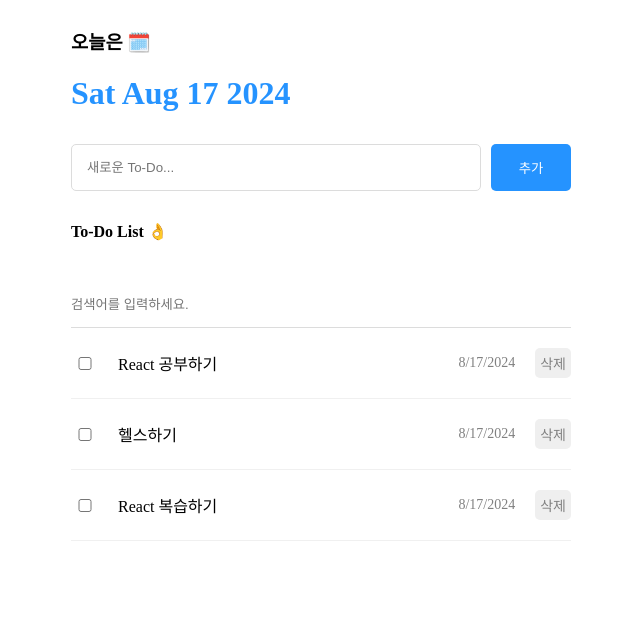
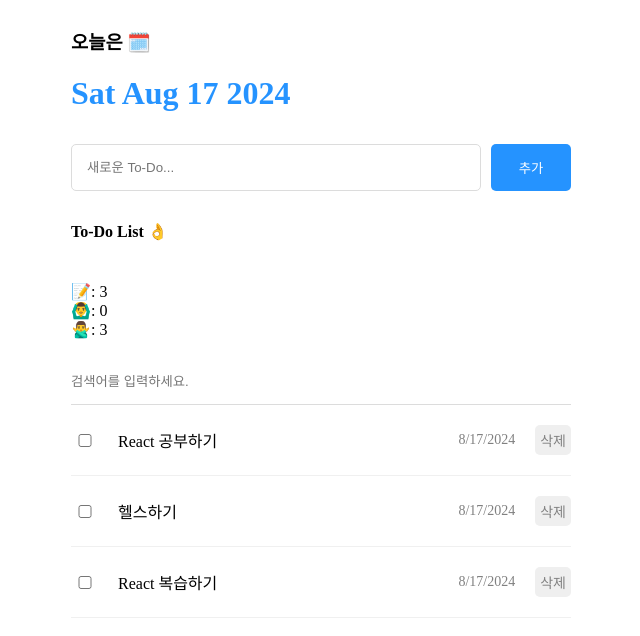
Before and after one commit to sik2Boii/react-study, a React (Vite) app in the folder section07/: page / in a window 1280 px wide. Shown: the top 636 px of the page, without its empty margins (319-959 px from the left). Built offline with nearby package versions, Linux system fonts and the light colour scheme.

Commit message:
React useMemo와 연산 최적화

```diff
--- a/section07/src/components/List.jsx
+++ b/section07/src/components/List.jsx
@@ -1,4 +1,4 @@
-import { useState } from "react";
+import { useMemo, useState } from "react";
 import "./List.css";
 import ToDoItem from "./ToDoItem";
 
@@ -20,9 +20,32 @@ const List = ({ todos, onUpdate, onDelete }) => {
 
   const filteredTodos = getFilteredData();
 
+  // useMemo
+  // 불필요한 연산을 방지합니다.
+  // "메모이제이션(Memoization)" 기법을 기반으로 불필요한 연산을 최적화하는 React 훅입니다.
+  // todos 배열이 변경될 때만 계산이 수행되도록 하여 불필요한 연산을 피합니다.
+  // filter 함수는 배열을 순회하며 조건에 맞는 요소를 찾기 때문에 데이터의 양이 많아질수록 성능에 영향을 줄 수 있습니다.
+  // useMemo를 사용하면 todos가 변경되지 않는 한 이전에 계산된 값을 재사용하므로, 계산 성능을 최적화할 수 있습니다.
+  const { totalCount, doneCount, notDoneCount } = useMemo(() => {
+    const totalCount = todos.length;
+    const doneCount = todos.filter((todo) => todo.isDone).length;
+    const notDoneCount = totalCount - doneCount;
+
+    return {
+      totalCount,
+      doneCount,
+      notDoneCount,
+    };
+  }, [todos]);
+
   return (
     <div className="List">
       <h4>To-Do List 👌</h4>
+      <div>
+        <div>📝: {totalCount}</div>
+        <div>🙆‍♂️: {doneCount}</div>
+        <div>🙅‍♂️: {notDoneCount}</div>
+      </div>
       <input
         value={search}
         onChange={onChangeSearch}
```
